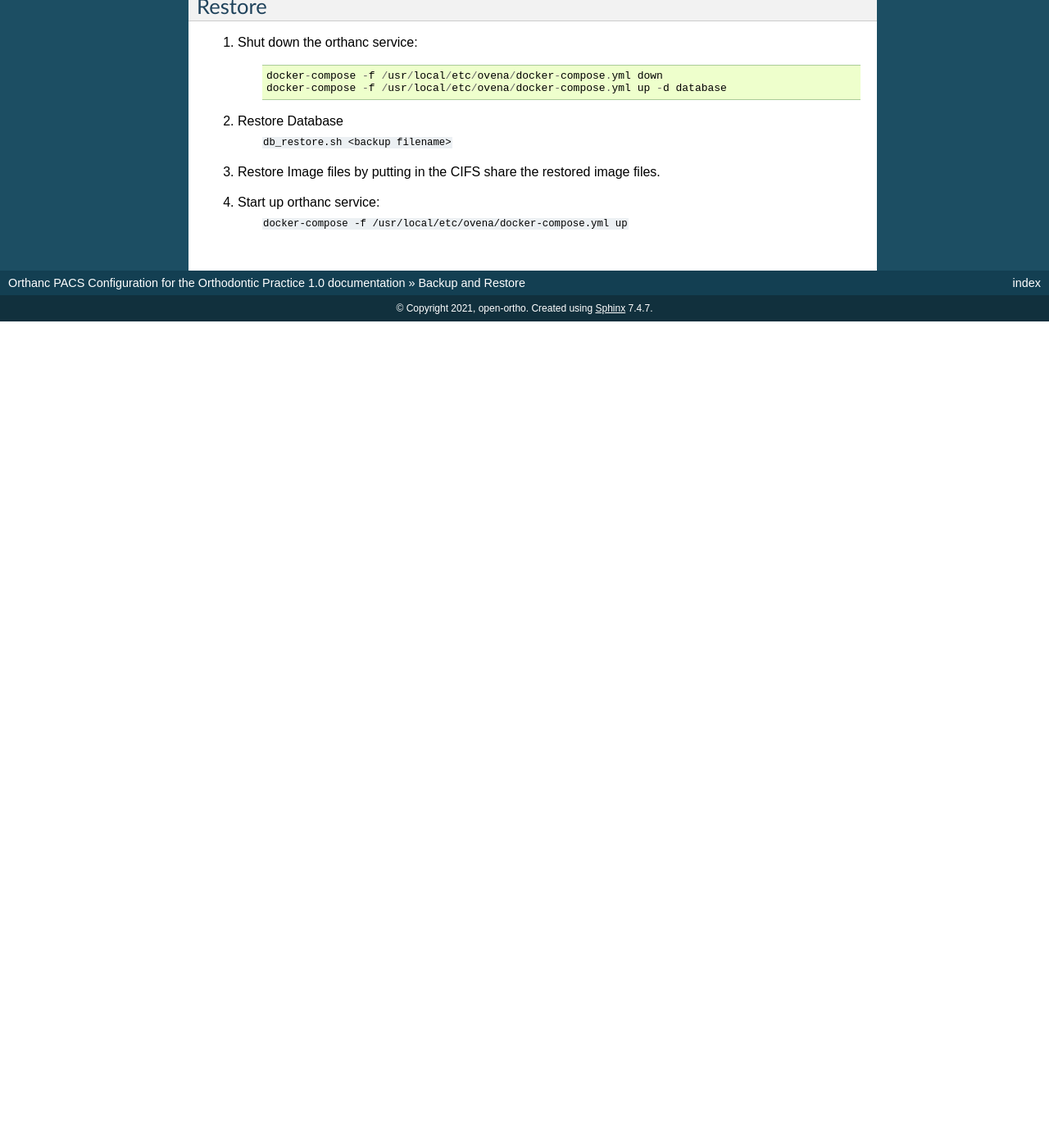
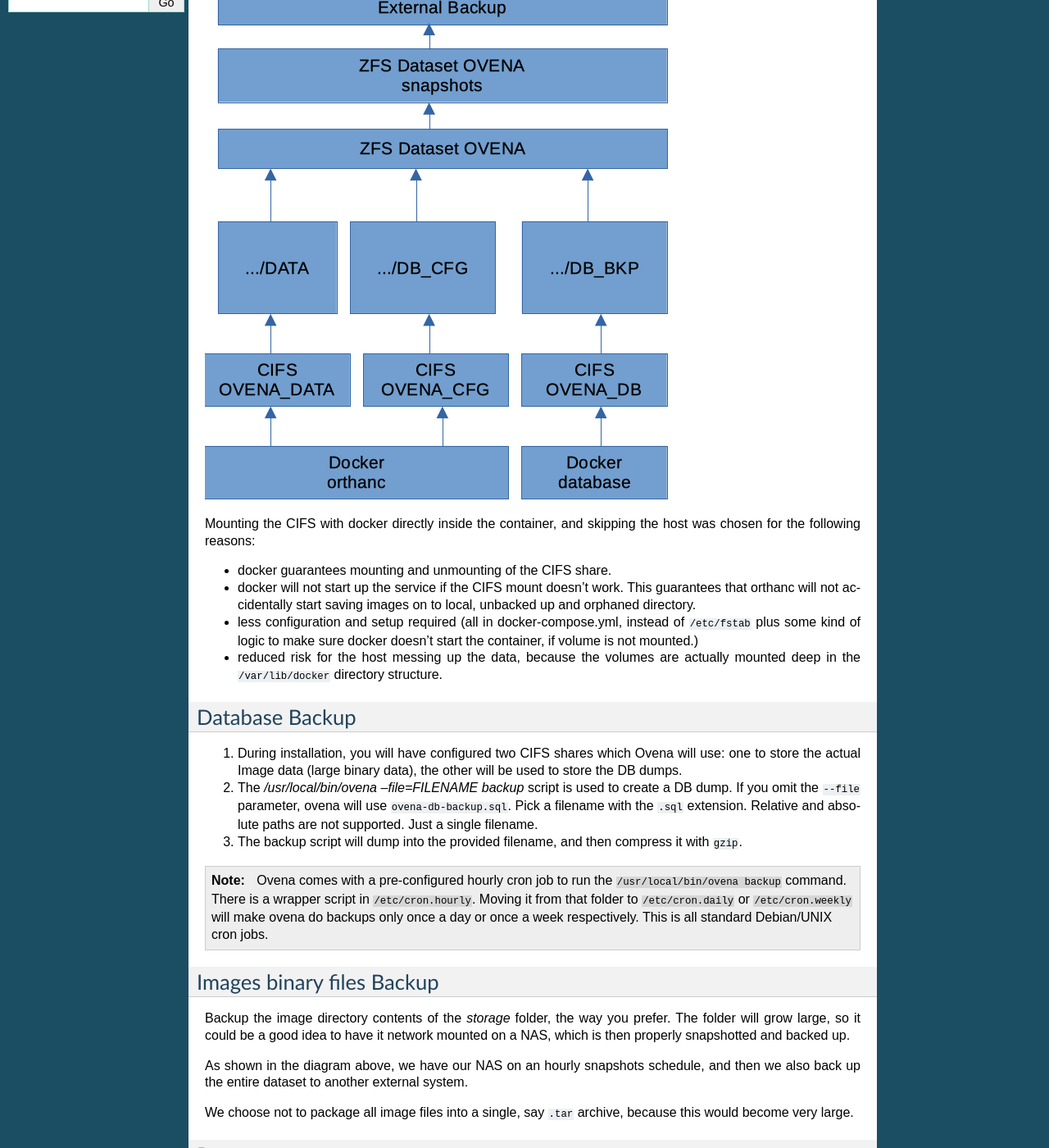
Before and after one commit to open-ortho/ovna, a Sphinx documentation site: the page built from source/backup_restore.rst, in a window 1280 px wide and 1400 px high, scrolled down 321 px. Shown: the whole window at 82% size. Built offline with Sphinx 7.4.7, drawn with Linux system fonts in a browser that asks for light colours; before the commit the page ends 900 px from its top, so only the background shows below that; some of the changed text lies outside the part shown.

Commit message:
backup and restore improvements.

```diff
--- a/source/backup_restore.rst
+++ b/source/backup_restore.rst
@@ -3,23 +3,55 @@
 
 Procedure to properly backup and restore the VNA.
 
-Backup
-------
+Use the :code:`/usr/local/bin/ovena` script to perform backup and restore functions of the PostgreSQL Database dump.
 
-1. During installation, you will have configured two CIFS shares which Ovena will use: one to store the actual Image data (large binary data), the other will be used to store the DB dumps.
-1. The `/usr/local/bin/db_backup.sh` script is used to create a DB dump.
-2. Backup the image directory contents of the `storage` folder, the way you prefer. The folder will grow large, so it could be a good idea to have it network mounted on a NAS, which is then properly snapshotted and backed up.
+Backups and restores are done from inside the docker container, inside the folder :code:`/mnt/backup` which is mounted by docker-compose to a CIFS share of your choosing.
+
+We use ZFS for our datastore, and share it over CIFS. A single ZFS dataset will contain the live binary files (images), the DB dump and the orthanc configuration files.
+
+.. image:: ovena_backup.png
+
+Mounting the CIFS with docker directly inside the container, and skipping the host was chosen for the following reasons:
+
+* docker guarantees mounting and unmounting of the CIFS share.
+* docker will not start up the service if the CIFS mount doesn't work. This guarantees that orthanc will not accidentally start saving images on to local, unbacked up and orphaned directory.
+* less configuration and setup required (all in docker-compose.yml, instead of :code:`/etc/fstab` plus some kind of logic to make sure docker doesn't start the container, if volume is not mounted.)
+* reduced risk for the host messing up the data, because the volumes are actually mounted deep in the :code:`/var/lib/docker` directory structure.
+
+Database Backup
+---------------
+
+
+#. During installation, you will have configured two CIFS shares which Ovena will use: one to store the actual Image data (large binary data), the other will be used to store the DB dumps.
+#. The `/usr/local/bin/ovena --file=FILENAME backup` script is used to create a DB dump. If you omit the :code:`--file` parameter, ovena will use :code:`ovena-db-backup.sql`. Pick a filename with the :code:`.sql` extension. Relative and absolute paths are not supported. Just a single filename.
+#. The backup script will dump into the provided filename, and then compress it with :code:`gzip`.
+
+.. note::
+
+    Ovena comes with a pre-configured hourly cron job to run the :code:`/usr/local/bin/ovena backup` command. There is a wrapper script in :code:`/etc/cron.hourly`. Moving it from that folder to :code:`/etc/cron.daily` or :code:`/etc/cron.weekly` will make ovena do backups only once a day or once a week respectively. This is all standard Debian/UNIX cron jobs.
+
+Images binary files Backup
+--------------------------
+
+Backup the image directory contents of the `storage` folder, the way you prefer. The folder will grow large, so it could be a good idea to have it network mounted on a NAS, which is then properly snapshotted and backed up.
+
+As shown in the diagram above, we have our NAS on an hourly snapshots schedule, and then we also back up the entire dataset to another external system.
+
+We choose not to package all image files into a single, say :code:`.tar` archive, because this would become very large.
 
 Restore
 -------
 
-1. Shut down the orthanc service:
+#. Set up the CIFS share on your NAS, in one of them there will be the entire images binary files, in the other the DB dump.
+#. Configure the :code:`/etc/ovena/docker-compose.yml` with the proper CIFS credentials.
+#. Restore Database
     .. code::
 
-        docker-compose -f /usr/local/etc/ovena/docker-compose.yml down
-        docker-compose -f /usr/local/etc/ovena/docker-compose.yml up -d database
-2. Restore Database
-    :code:`db_restore.sh <backup filename>`
-3. Restore Image files by putting in the CIFS share the restored image files.
-4. Start up orthanc service:
-    :code:`docker-compose -f /usr/local/etc/ovena/docker-compose.yml up`
+        ovena --file=<backup filename> restore
+
+   This step will shut down the containers, destroy the current database configuration files, bring up the database container (which will recreate a fresh database configuration), and restore the dump.
+#. Restore Image files by putting in the CIFS share the restored image files.
+#. Start up ovena services:
+    .. code::
+
+        ovena start
--- a/source/index.rst
+++ b/source/index.rst
@@ -17,6 +17,7 @@
 
    installation
    configuration
+   backup_restore
 
 Indeces and Tables
 ------------------
```
Also changed, not shown: source/configuration.rst (+14 -5 lines), source/ovena_backup.png (added).
